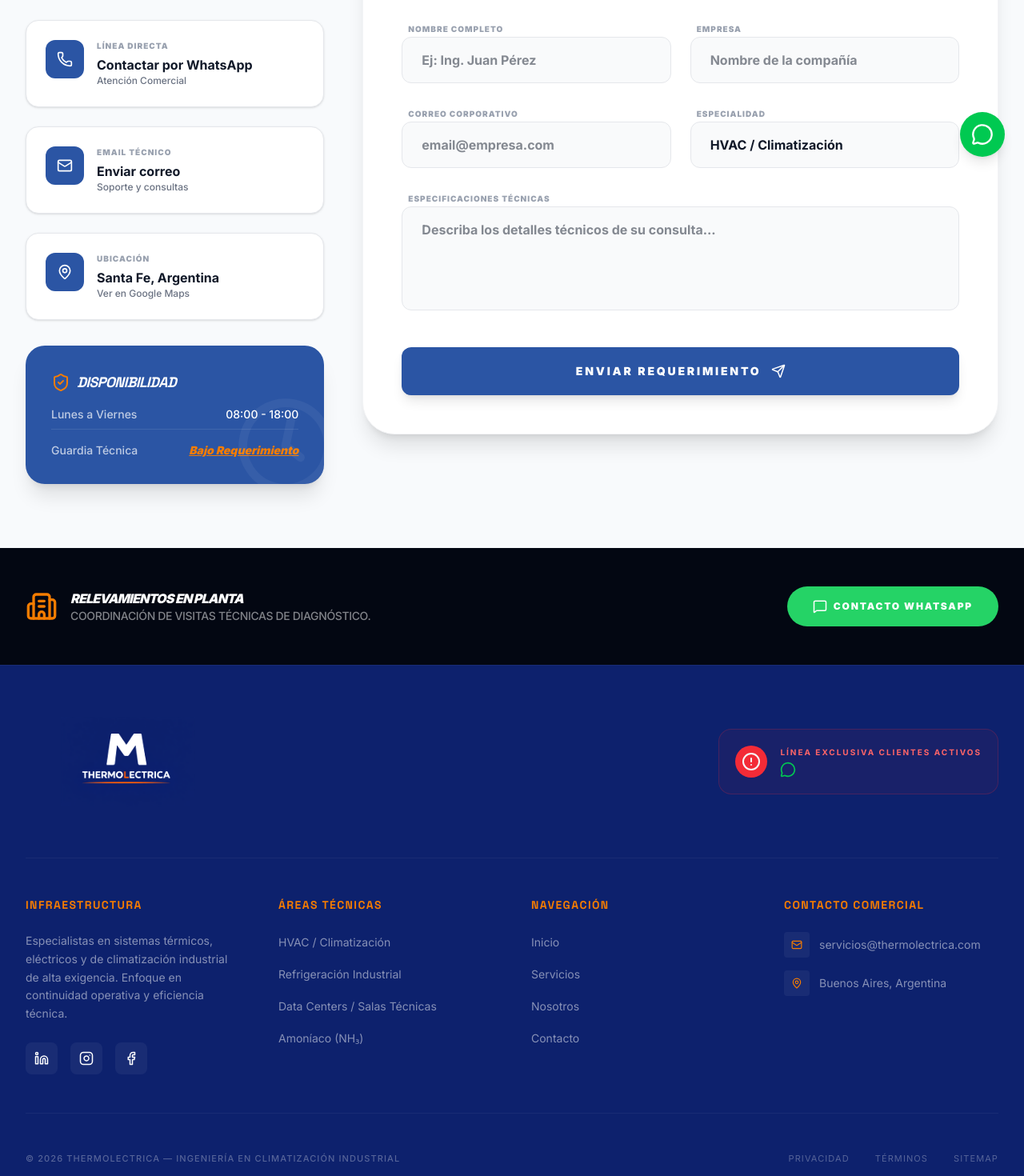
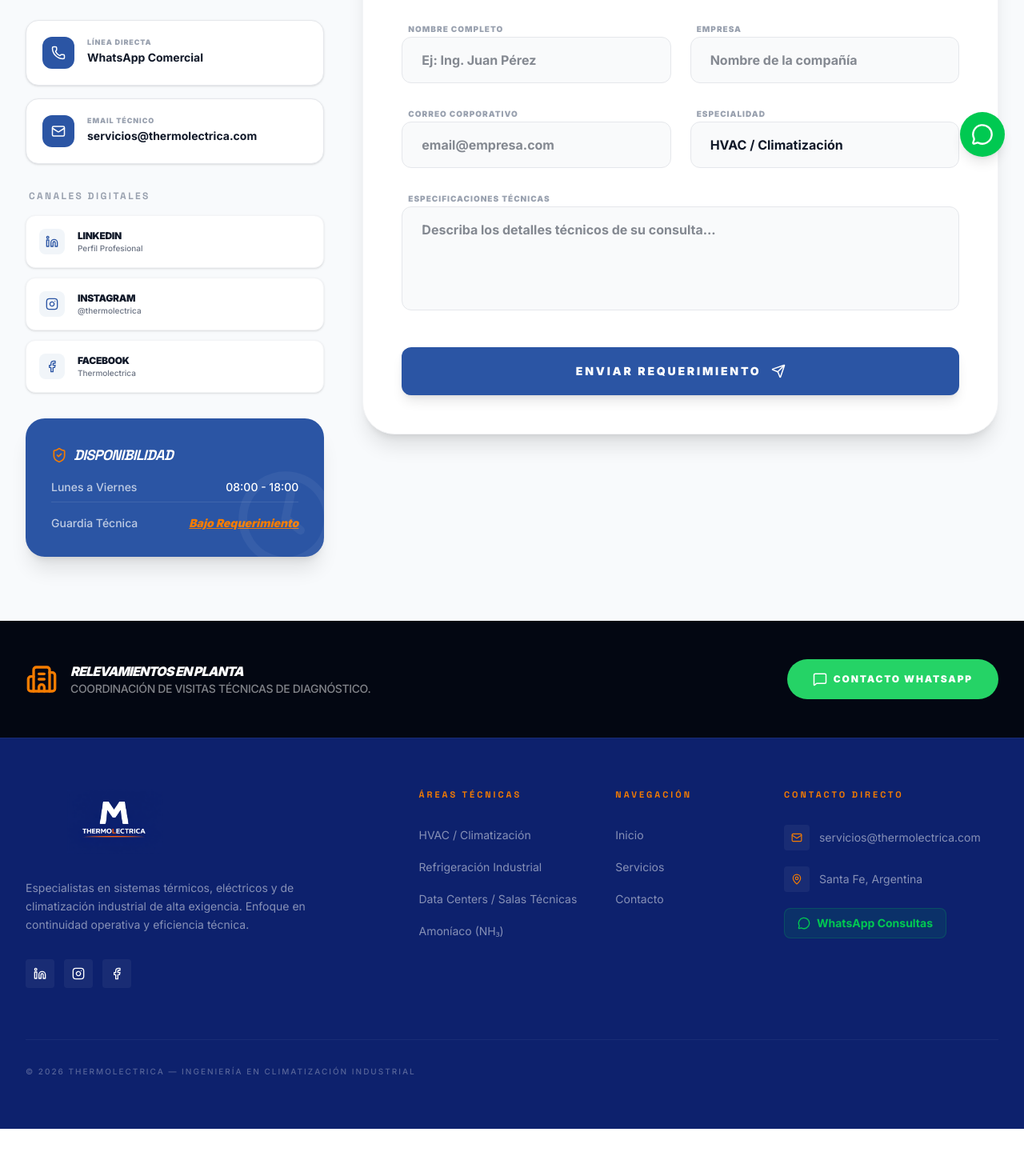
Before and after one commit to kevkarlion/thermoelectrica, a Next.js app: page /contacto in a window 1280 px wide. Shown: the part 580-2050 px from the top of the page at 80% size. After the commit the page ends 1991 px from the top, so only its background shows below. Built offline with nearby package versions, Linux system fonts and the light colour scheme.

Commit message:
page ctas and social contact fixed

```diff
--- a/src/app/contacto/page.tsx
+++ b/src/app/contacto/page.tsx
@@ -11,16 +11,39 @@ import {
   MessageSquare,
   Building2,
   ShieldCheck,
+  Linkedin,
+  Instagram,
+  Facebook,
 } from "lucide-react";
 
 const ContactPage = () => {
-
-
   const contactData = {
     emergencyWhatsapp: "+541125098629",
     email: "servicios@thermolectrica.com",
-    location: "Buenos Aires, Argentina",
-  };  const [status, setStatus] = useState("");
+    location: "Santa Fe, Argentina",
+    socials: [
+      {
+        name: "LinkedIn",
+        icon: Linkedin,
+        href: "https://www.linkedin.com/in/thermolectrica-hacemos-que-funcione-b9b0303b0",
+        label: "Perfil Profesional"
+      },
+      {
+        name: "Instagram",
+        icon: Instagram,
+        href: "https://www.instagram.com/thermolectrica/",
+        label: "@thermolectrica"
+      },
+      {
+        name: "Facebook",
+        icon: Facebook,
+        href: "https://www.facebook.com/profile.php?id=61552231003758",
+        label: "Thermolectrica"
+      },
+    ]
+  };
+
+  const [status, setStatus] = useState("");
 
   const handleSubmit = (e: React.FormEvent) => {
     e.preventDefault();
@@ -30,7 +53,7 @@ const ContactPage = () => {
 
   return (
     <main className="min-h-screen bg-slate-50">
-      {/* Header Sección - Fondo Azul Oscuro */}
+      {/* Header Sección */}
       <section className="bg-primary py-20 relative overflow-hidden">
         <div className="absolute inset-0 opacity-10">
           <div className="absolute top-0 left-0 w-full h-full bg-[url('/grid.svg')] bg-center" />
@@ -45,11 +68,12 @@ const ContactPage = () => {
         </div>
       </section>
 
-      {/* Cuerpo de la página - Fondo Claro y Textos Negros */}
+      {/* Cuerpo de la página */}
       <section className="py-20 bg-slate-50">
         <div className="container-custom">
           <div className="grid lg:grid-cols-3 gap-12">
-            {/* Columna de Información - TEXTOS EN NEGRO */}
+
+            {/* Columna de Información */}
             <div className="lg:col-span-1 space-y-8">
               <div>
                 <h2 className="text-2xl font-black uppercase italic tracking-tighter text-gray-900 mb-6">
@@ -61,75 +85,69 @@ const ContactPage = () => {
                 </p>
               </div>
 
-              <div className="space-y-6">
+              <div className="space-y-4">
                 {/* Teléfono */}
                 <a
-    href={`https://wa.me/${contactData.emergencyWhatsapp.replace(/[^0-9]/g, '')}`}
+                  href={`https://wa.me/${contactData.emergencyWhatsapp.replace(/[^0-9]/g, "")}`}
                   target="_blank"
                   rel="noopener noreferrer"
-    className="flex items-start gap-4 p-6 bg-white rounded-2xl border border-gray-200 hover:border-primary/30 transition-colors shadow-sm"
+                  className="flex items-start gap-4 p-5 bg-white rounded-2xl border border-gray-200 hover:border-primary/30 transition-colors shadow-sm group"
                 >
-    <div className="w-12 h-12 bg-primary flex items-center justify-center rounded-xl text-white shrink-0">
-      <Phone size={20} />
+                  <div className="w-10 h-10 bg-primary flex items-center justify-center rounded-xl text-white shrink-0 group-hover:scale-110 transition-transform">
+                    <Phone size={18} />
                   </div>
                   <div>
-      <p className="text-[10px] font-black uppercase tracking-widest text-gray-400 mb-1">
-        Línea Directa
-      </p>
-      <p className="text-gray-900 font-bold">Contactar por WhatsApp</p>
-      <p className="text-gray-500 text-xs font-medium">
-        Atención Comercial
-      </p>
+                    <p className="text-[9px] font-black uppercase tracking-widest text-gray-400 mb-0.5">Línea Directa</p>
+                    <p className="text-gray-900 font-bold text-sm">WhatsApp Comercial</p>
                   </div>
                 </a>
 
                 {/* Email */}
                 <a
-    href="mailto:servicios@thermoelectrica.com"
-    className="flex items-start gap-4 p-6 bg-white rounded-2xl border border-gray-200 hover:border-primary/30 transition-colors shadow-sm"
+                  href={`mailto:${contactData.email}`}
+                  className="flex items-start gap-4 p-5 bg-white rounded-2xl border border-gray-200 hover:border-primary/30 transition-colors shadow-sm group"
                 >
-    <div className="w-12 h-12 bg-primary flex items-center justify-center rounded-xl text-white shrink-0">
-      <Mail size={20} />
+                  <div className="w-10 h-10 bg-primary flex items-center justify-center rounded-xl text-white shrink-0 group-hover:scale-110 transition-transform">
+                    <Mail size={18} />
                   </div>
                   <div>
-      <p className="text-[10px] font-black uppercase tracking-widest text-gray-400 mb-1">
-        Email Técnico
-      </p>
-      <p className="text-gray-900 font-bold">Enviar correo</p>
-      <p className="text-gray-500 text-xs font-medium">
-        Soporte y consultas
-      </p>
-    </div>
-  </a>
-
-  {/* Ubicación */}
-  <a
-    href="https://www.google.com/maps/search/?api=1&query=Santa+Fe+Argentina"
-    target="_blank"
-    rel="noopener noreferrer"
-    className="flex items-start gap-4 p-6 bg-white rounded-2xl border border-gray-200 hover:border-primary/30 transition-colors shadow-sm"
-  >
-    <div className="w-12 h-12 bg-primary flex items-center justify-center rounded-xl text-white shrink-0">
-      <MapPin size={20} />
-    </div>
-    <div>
-      <p className="text-[10px] font-black uppercase tracking-widest text-gray-400 mb-1">
-        Ubicación
-      </p>
-      <p className="text-gray-900 font-bold">Santa Fe, Argentina</p>
-      <p className="text-gray-500 text-xs font-medium">
-        Ver en Google Maps
-      </p>
+                    <p className="text-[9px] font-black uppercase tracking-widest text-gray-400 mb-0.5">Email Técnico</p>
+                    <p className="text-gray-900 font-bold text-sm">{contactData.email}</p>
                   </div>
                 </a>
               </div>
 
+              {/* Redes Sociales - Nueva Sección Integrada */}
+              <div className="space-y-4">
+                <h3 className="text-xs font-black uppercase tracking-[0.2em] text-gray-400 ml-1">
+                  Canales Digitales
+                </h3>
+                <div className="grid grid-cols-1 gap-3">
+                  {contactData.socials.map((social) => (
+                    <a
+                      key={social.name}
+                      href={social.href}
+                      target="_blank"
+                      rel="noopener noreferrer"
+                      className="flex items-center gap-4 p-4 bg-white rounded-xl border border-gray-100 hover:bg-gray-50 transition-all group shadow-sm"
+                    >
+                      <div className="w-8 h-8 flex items-center justify-center rounded-lg bg-slate-100 text-primary group-hover:bg-primary group-hover:text-white transition-colors">
+                        <social.icon size={16} />
+                      </div>
+                      <div className="flex flex-col">
+                        <span className="text-xs font-black uppercase tracking-tight text-gray-900">{social.name}</span>
+                        <span className="text-[10px] text-gray-500 font-medium">{social.label}</span>
+                      </div>
+                    </a>
+                  ))}
+                </div>
+              </div>
 
-              {/* Horarios - Card Oscura para destacar */}
+              {/* Horarios */}
               <div className="p-8 bg-primary rounded-3xl text-white relative overflow-hidden shadow-xl">
                 <Clock className="absolute -right-4 -bottom-4 w-32 h-32 text-white/5 rotate-12" />
                 <h3 className="text-lg font-black uppercase italic mb-4 flex items-center gap-2">
-                  <ShieldCheck className="text-accent" /> Disponibilidad
+                  <ShieldCheck className="text-accent" size={20} /> Disponibilidad
                 </h3>
                 <div className="space-y-2 text-sm font-medium text-white/70">
                   <div className="flex justify-between border-b border-white/10 pb-2">
@@ -158,14 +176,9 @@ const ContactPage = () => {
                     contacto.
                   </p>
 
-                  <form
-                    onSubmit={handleSubmit}
-                    className="grid md:grid-cols-2 gap-6"
-                  >
+                  <form onSubmit={handleSubmit} className="grid md:grid-cols-2 gap-6">
                     <div className="space-y-2">
-                      <label className="text-[10px] font-black uppercase tracking-widest text-gray-400 ml-2">
-                        Nombre Completo
-                      </label>
+                      <label className="text-[10px] font-black uppercase tracking-widest text-gray-400 ml-2">Nombre Completo</label>
                       <input
                         type="text"
                         required
@@ -174,9 +187,7 @@ const ContactPage = () => {
                       />
                     </div>
                     <div className="space-y-2">
-                      <label className="text-[10px] font-black uppercase tracking-widest text-gray-400 ml-2">
-                        Empresa
-                      </label>
+                      <label className="text-[10px] font-black uppercase tracking-widest text-gray-400 ml-2">Empresa</label>
                       <input
                         type="text"
                         required
@@ -185,9 +196,7 @@ const ContactPage = () => {
                       />
                     </div>
                     <div className="space-y-2">
-                      <label className="text-[10px] font-black uppercase tracking-widest text-gray-400 ml-2">
-                        Correo Corporativo
-                      </label>
+                      <label className="text-[10px] font-black uppercase tracking-widest text-gray-400 ml-2">Correo Corporativo</label>
                       <input
                         type="email"
                         required
@@ -196,9 +205,7 @@ const ContactPage = () => {
                       />
                     </div>
                     <div className="space-y-2">
-                      <label className="text-[10px] font-black uppercase tracking-widest text-gray-400 ml-2">
-                        Especialidad
-                      </label>
+                      <label className="text-[10px] font-black uppercase tracking-widest text-gray-400 ml-2">Especialidad</label>
                       <select className="w-full px-6 py-4 bg-gray-50 border border-gray-200 rounded-xl focus:outline-none focus:border-primary transition-all text-gray-900 font-bold appearance-none">
                         <option>HVAC / Climatización</option>
                         <option>Refrigeración Industrial</option>
@@ -208,9 +215,7 @@ const ContactPage = () => {
                       </select>
                     </div>
                     <div className="md:col-span-2 space-y-2">
-                      <label className="text-[10px] font-black uppercase tracking-widest text-gray-400 ml-2">
-                        Especificaciones Técnicas
-                      </label>
+                      <label className="text-[10px] font-black uppercase tracking-widest text-gray-400 ml-2">Especificaciones Técnicas</label>
                       <textarea
                         rows={4}
                         required
@@ -227,16 +232,10 @@ const ContactPage = () => {
                           ${status === "success" ? "bg-emerald-500 text-white" : "bg-primary hover:bg-gray-900 text-white shadow-lg"}
                         `}
                       >
-                        {status === "sending" ? (
-                          "Procesando..."
-                        ) : status === "success" ? (
-                          <>
-                            Mensaje Enviado <ShieldCheck size={20} />
-                          </>
+                        {status === "sending" ? "Procesando..." : status === "success" ? (
+                          <>Mensaje Enviado <ShieldCheck size={20} /></>
                         ) : (
-                          <>
-                            Enviar Requerimiento <Send size={18} />
-                          </>
+                          <>Enviar Requerimiento <Send size={18} /></>
                         )}
                       </button>
                     </div>
@@ -254,16 +253,12 @@ const ContactPage = () => {
           <div className="flex items-center gap-4 text-left">
             <Building2 className="text-accent w-10 h-10" />
             <div className="text-white">
-              <p className="font-black uppercase italic tracking-tighter">
-                Relevamientos en Planta
-              </p>
-              <p className="text-white/50 text-sm font-medium uppercase tracking-tight">
-                Coordinación de visitas técnicas de diagnóstico.
-              </p>
+              <p className="font-black uppercase italic tracking-tighter">Relevamientos en Planta</p>
+              <p className="text-white/50 text-sm font-medium uppercase tracking-tight">Coordinación de visitas técnicas de diagnóstico.</p>
             </div>
           </div>
           <Link
-            href="https://wa.me/541125098629"
+            href={`https://wa.me/${contactData.emergencyWhatsapp.replace(/[^0-9]/g, "")}`}
             target="_blank"
             className="flex items-center gap-2 bg-[#25D366] text-white px-8 py-4 rounded-full font-black uppercase text-xs tracking-[0.15em] hover:scale-105 transition-transform"
           >
--- a/src/components/shared/Footer/Footer.tsx
+++ b/src/components/shared/Footer/Footer.tsx
@@ -3,43 +3,44 @@
 import Link from "next/link";
 import Image from "next/image";
 import {
-  Phone,
   Mail,
   MapPin,
   Facebook,
   Linkedin,
   Instagram,
   MessageCircle,
-  AlertCircle,
 } from "lucide-react";
 
 const FooterMinimal = () => {
   const serviceLinks = [
-    { name: "HVAC / Climatización", href: "/services/hvac" },
-    { name: "Refrigeración Industrial", href: "/services/industrial" },
-    { name: "Data Centers / Salas Técnicas", href: "/services/precision" },
-    { name: "Amoníaco (NH₃)", href: "/services/ammonia" },
+    { name: "HVAC / Climatización", href: "/servicios/hvac-climatizacion-industrial" },
+    { name: "Refrigeración Industrial", href: "/servicios/refrigeracion-industrial" },
+    { name: "Data Centers / Salas Técnicas", href: "/servicios/refrigeracion-precision-data-centers" },
+    { name: "Amoníaco (NH₃)", href: "/servicios/sistemas-refrigeracion-amoniaco-nh3" },
   ];
 
   const quickLinks = [
     { name: "Inicio", href: "/" },
-    { name: "Servicios", href: "/services" },
-    { name: "Nosotros", href: "/about" },
-    { name: "Contacto", href: "/contact" },
+    { name: "Servicios", href: "/servicios" },
+    { name: "Contacto", href: "/contacto" },
   ];
 
   const contactData = {
-    emergencyWhatsapp: "+541125098629",
+    whatsapp: "+541125098629",
     email: "servicios@thermolectrica.com",
-    location: "Buenos Aires, Argentina",
+    location: "Santa Fe, Argentina",
   };
 
   return (
     <footer className="bg-primary-footer text-white border-t border-white/5">
       <div className="max-w-7xl mx-auto px-4 sm:px-6 lg:px-8 py-16">
-        {/* Top Section: Logo & Emergency Line */}
-        <div className="flex flex-col md:flex-row justify-between items-center gap-8 mb-16">
-          <div className="relative w-64 h-28">
+
+        {/* Main Grid Section */}
+        <div className="grid grid-cols-1 lg:grid-cols-12 gap-12 mb-16">
+
+          {/* Column 1: Brand & Bio - Centrado en mobile, izquierda en desktop */}
+          <div className="lg:col-span-4 flex flex-col items-center lg:items-start text-center lg:text-left space-y-8">
+            <div className="relative w-56 h-20 mx-auto lg:mx-0">
               <Image
                 src="/logo-termoe2.png"
                 alt="Logo de Thermolectrica"
@@ -48,64 +49,34 @@ const FooterMinimal = () => {
                 priority
               />
             </div>
-
-          {/* Emergency Highlight Box */}
-          <div className="group bg-red-500/5 border border-red-500/20 rounded-2xl p-5 flex items-center gap-4 max-w-sm transition-all hover:bg-red-500/10">
-            <div className="bg-red-500 rounded-full p-2 animate-pulse">
-              <AlertCircle size={24} className="text-white" />
-            </div>
-
-            <div>
-              <p className="text-[10px] uppercase tracking-[2px] text-red-400 font-bold mb-1">
-                Línea exclusiva clientes activos
-              </p>
-
-              <a
-                href={`https://wa.me/${contactData.emergencyWhatsapp.replace(/[^0-9]/g, "")}`}
-                target="_blank"
-                rel="noopener noreferrer"
-                className="text-green-500 hover:opacity-70 transition"
-                title="Soporte por WhatsApp"
-              >
-                <MessageCircle size={20} />
-              </a>
-            </div>
-          </div>
-        </div>
-
-        {/* Middle Section: Links & Contact */}
-        <div className="grid grid-cols-1 md:grid-cols-4 gap-12 border-y border-white/5 py-12">
-          {/* Column 1: Brand Info */}
-          <div className="space-y-6">
-            <h4 className="text-sm font-black uppercase tracking-widest text-accent">
-              Infraestructura
-            </h4>
-            <p className="text-white/50 text-sm leading-relaxed">
+            <p className="text-white/50 text-sm leading-relaxed max-w-sm">
               Especialistas en sistemas térmicos, eléctricos y de climatización
               industrial de alta exigencia. Enfoque en continuidad operativa y
               eficiencia técnica.
             </p>
-            <div className="flex gap-4">
+            <div className="flex gap-3">
               {[
-                { Icon: Linkedin, href: "#", label: "LinkedIn" },
-                { Icon: Instagram, href: "#", label: "Instagram" },
-                { Icon: Facebook, href: "#", label: "Facebook" },
+                { Icon: Linkedin, href: "https://www.linkedin.com/in/thermolectrica-hacemos-que-funcione-b9b0303b0", label: "LinkedIn" },
+                { Icon: Instagram, href: "https://www.instagram.com/thermolectrica/", label: "Instagram" },
+                { Icon: Facebook, href: "https://www.facebook.com/profile.php?id=61552231003758", label: "Facebook" },
               ].map((social, i) => (
                 <a
                   key={i}
                   href={social.href}
-                  className="w-10 h-10 rounded-lg bg-white/5 flex items-center justify-center hover:bg-accent hover:text-black transition-all duration-300"
+                  target="_blank"
+                  rel="noopener noreferrer"
+                  className="w-9 h-9 rounded bg-white/5 flex items-center justify-center hover:bg-accent hover:text-black transition-all duration-300"
                   aria-label={social.label}
                 >
-                  <social.Icon size={18} />
+                  <social.Icon size={16} />
                 </a>
               ))}
             </div>
           </div>
 
-          {/* Column 2: Services */}
-          <div>
-            <h4 className="text-sm font-black uppercase tracking-widest text-accent mb-6">
+          {/* Column 2: Areas Técnicas */}
+          <div className="lg:col-span-3 lg:ml-auto text-center lg:text-left">
+            <h4 className="text-[11px] font-black uppercase tracking-[3px] text-accent mb-8">
               Áreas Técnicas
             </h4>
             <ul className="space-y-4">
@@ -122,9 +93,9 @@ const FooterMinimal = () => {
             </ul>
           </div>
 
-          {/* Column 3: Navigation */}
-          <div>
-            <h4 className="text-sm font-black uppercase tracking-widest text-accent mb-6">
+          {/* Column 3: Navegación */}
+          <div className="lg:col-span-2 text-center lg:text-left">
+            <h4 className="text-[11px] font-black uppercase tracking-[3px] text-accent mb-8">
               Navegación
             </h4>
             <ul className="space-y-4">
@@ -141,15 +112,17 @@ const FooterMinimal = () => {
             </ul>
           </div>
 
-          {/* Column 4: Contact info */}
-          <div>
-            <h4 className="text-sm font-black uppercase tracking-widest text-accent mb-6">
-              Contacto Comercial
+          {/* Column 4: Contacto */}
+          <div className="lg:col-span-3 flex flex-col items-center lg:items-start text-center lg:text-left">
+            <h4 className="text-[11px] font-black uppercase tracking-[3px] text-accent mb-8">
+              Contacto Directo
             </h4>
-            <div className="space-y-4">
+            <div className="space-y-5 flex flex-col items-center lg:items-start">
               <a
                 href={`mailto:${contactData.email}`}
                 className="flex items-center gap-3 group"
+                target="_blank"
+                rel="noopener noreferrer"
               >
                 <div className="w-8 h-8 rounded bg-white/5 flex items-center justify-center group-hover:bg-accent/20 transition-colors">
                   <Mail size={14} className="text-accent" />
@@ -166,28 +139,25 @@ const FooterMinimal = () => {
                   {contactData.location}
                 </span>
               </div>
+              <a
+                href={`https://wa.me/${contactData.whatsapp.replace(/[^0-9]/g, "")}`}
+                className="inline-flex items-center gap-2 px-4 py-2 bg-green-500/10 border border-green-500/20 rounded-lg text-green-500 hover:bg-green-500 hover:text-white transition-all duration-300 text-sm font-bold"
+                target="_blank"
+                rel="noopener noreferrer"
+              >
+                <MessageCircle size={16} />
+                WhatsApp Consultas
+              </a>
             </div>
           </div>
         </div>
 
         {/* Bottom Section: Legal */}
-        <div className="mt-12 flex flex-col md:flex-row justify-between items-center gap-6">
-          <p className="text-[11px] text-white/30 uppercase tracking-widest font-medium">
+        <div className="pt-8 border-t border-white/5 flex flex-col md:flex-row justify-between items-center gap-6">
+          <p className="text-[10px] text-white/30 uppercase tracking-[2px] font-medium text-center md:text-left">
             © {new Date().getFullYear()} Thermolectrica — Ingeniería en
             Climatización Industrial
           </p>
-
-          <div className="flex gap-8">
-            {["Privacidad", "Términos", "Sitemap"].map((legal) => (
-              <Link
-                key={legal}
-                href={`/${legal.toLowerCase()}`}
-                className="text-[11px] uppercase tracking-widest text-white/30 hover:text-accent transition-colors"
-              >
-                {legal}
-              </Link>
-            ))}
-          </div>
         </div>
       </div>
     </footer>
--- a/src/components/shared/sections/CTASection.tsx
+++ b/src/components/shared/sections/CTASection.tsx
@@ -34,9 +34,9 @@ const CTASection = () => {
 
   // Datos de contacto configurables
   const contactInfo = {
-    phone: "+5491112345678", // Reemplaza con tu número real (formato internacional sin espacios)
+    phone: "+5491125098629", // Reemplaza con tu número real (formato internacional sin espacios)
     whatsappMsg: "Hola Thermolectrica, me contacto desde la web para solicitar una evaluación técnica.",
-    email: "info@thermolectrica.com"
+    email: "servicios@thermolectrica.com"
   };
 
   return (
--- a/src/components/shared/ui/ServiceCard.tsx
+++ b/src/components/shared/ui/ServiceCard.tsx
@@ -49,7 +49,7 @@ const ServiceCard = ({
   return (
     <div
       ref={cardRef}
-      className={`relative w-full h-120
+      className={`relative w-full h-125
         ${isVisible ? "opacity-100 translate-y-0" : "opacity-0 translate-y-12"}
         transition-all duration-700`}
       style={{ perspective: "1400px" }}
```
Also changed, not shown: src/components/shared/ServiciosHome/ServiciosHome.tsx (+12 -7 lines). Lines whose indentation alone changed are shown as unchanged.
